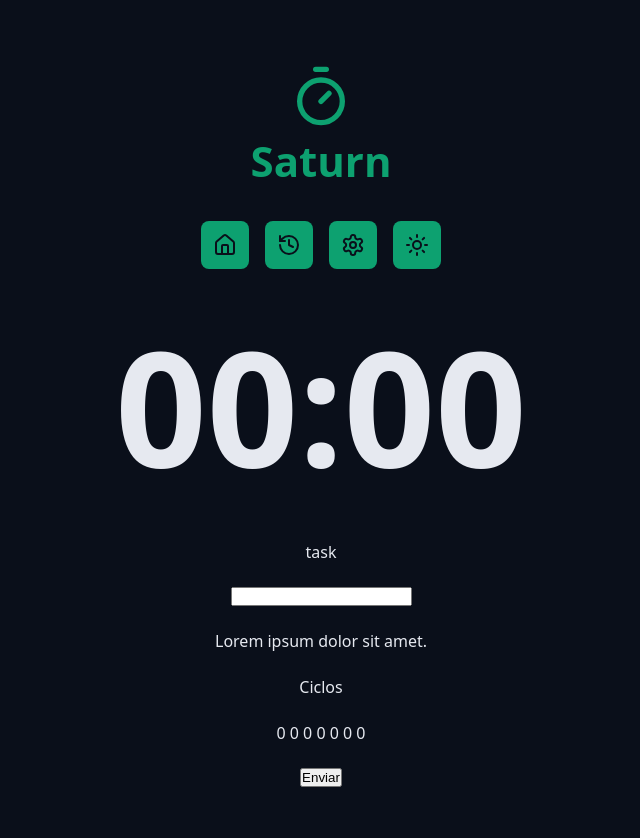
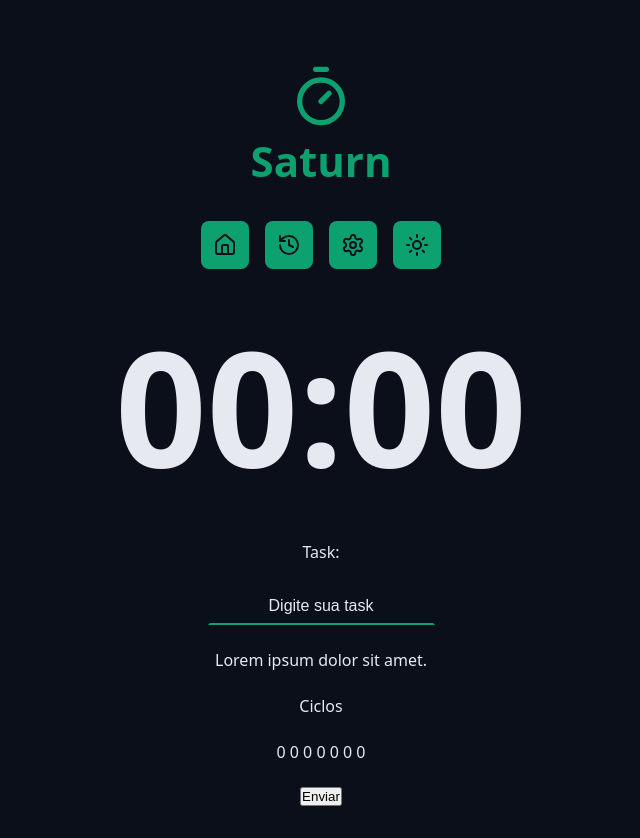
Before and after one commit to Luis-Saldanha-Dev/Saturn, a React (Vite) app: page / in a window 1280 px wide. Shown: the whole page, without its empty margins (319-959 px from the left). Built offline with nearby package versions, Linux system fonts and the light colour scheme.

Commit message:
configuracao final do Input + estilizacao

```diff
--- a/src/App.tsx
+++ b/src/App.tsx
@@ -24,9 +24,13 @@
       <Container>
         <form className='form' action=''>
           <div className='formRow'>
-            <DefaultInput labelText='task' id='meuInput' type='text' />
+            <DefaultInput
+              labelText='Task:'
+              id='meuInput'
+              type='text'
+              placeholder='Digite sua task'
+            />
           </div>
-
           <div className='formRow'>
             <p>Lorem ipsum dolor sit amet.</p>
           </div>
--- a/src/components/DefaultInput/index.tsx
+++ b/src/components/DefaultInput/index.tsx
@@ -1,3 +1,5 @@
+import styles from './styles.module.css';
+
 type DefaultInputProps = {
   id: string;
   labelText: string;
@@ -12,7 +14,7 @@
   return (
     <>
       <label htmlFor={id}>{labelText}</label>
-      <input id={id} type={type} {...rest} />
+      <input className={styles.input} id={id} type={type} {...rest} />
     </>
   );
 }
--- /dev/null
+++ b/src/components/DefaultInput/styles.module.css
@@ -0,0 +1,31 @@
+.input {
+  background-color: transparent;
+  border: none;
+  outline: none;
+  text-align: center;
+  font-size: 1.6rem;
+  padding: 0.8rem;
+  color: var(--text-default);
+
+  border: 0.2rem solid transparent;
+  border-bottom: 0.2rem solid var(--primary);
+  transition: all 0.2s ease-in-out;
+}
+
+input:focus {
+  border: 0.2rem solid var(--primary);
+  border-radius: 0.6rem;
+}
+
+input::placeholder {
+  color: var(--text-default);
+}
+
+input:disabled {
+  color: var(--disabled);
+  border-bottom: 0.2rem solid var(--disabled);
+}
+
+input:disabled::placeholder {
+  color: var(--disabled);
+}
```
